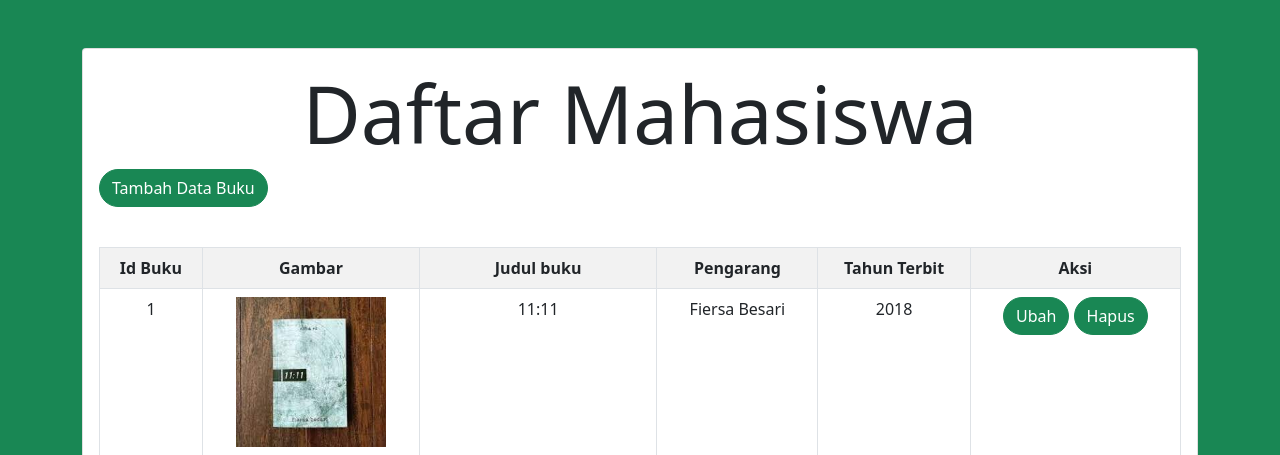
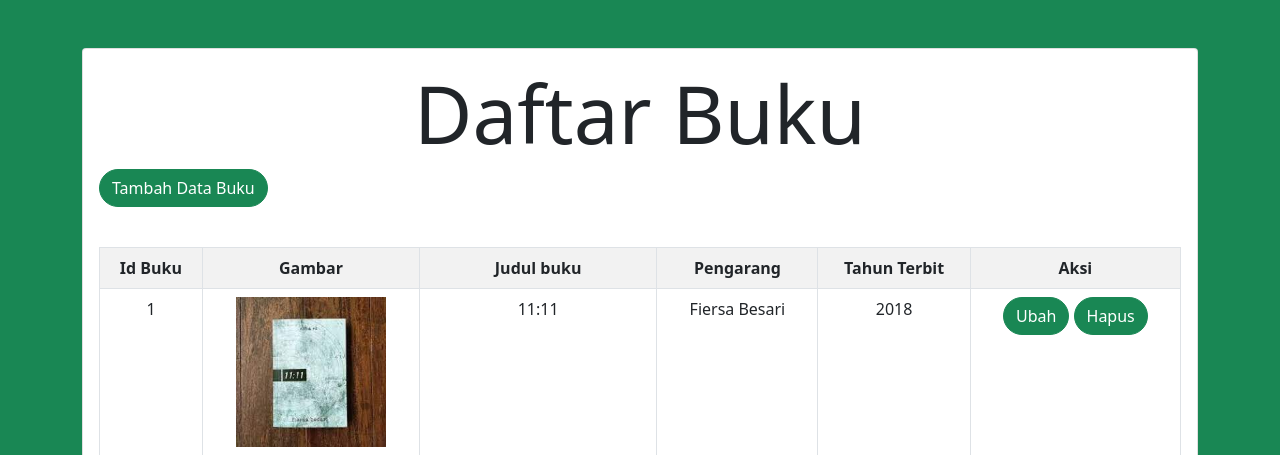
Before and after one commit to FarhatA203040060/prakweb_b_203040060, a PHP site: page / in a window 1280 px wide. Shown: the top 455 px of the page. Run offline with PHP 8.4, Linux system fonts and the light colour scheme; data comes from the database, SQL or seed files in the repository.

Commit message:
Project Awal Praktikum Web

```diff
--- a/pw/index.php
+++ b/pw/index.php
@@ -16,7 +16,7 @@ $buku = query("SELECT * FROM buku");
 <div class="container ">
   <div class="card mt-5 bg-white text-light">
     <div class="card-body text-light">
-      <h1 class="display-1 text-center text-dark ">Daftar Mahasiswa</h1>
+      <h1 class="display-1 text-center text-dark ">Daftar Buku</h1>
 
     <button class="add mb-3 btn btn-success rounded-pill">
     <a href="tambah.php" style="text-decoration:none;color:white;">Tambah Data Buku</a>
```
